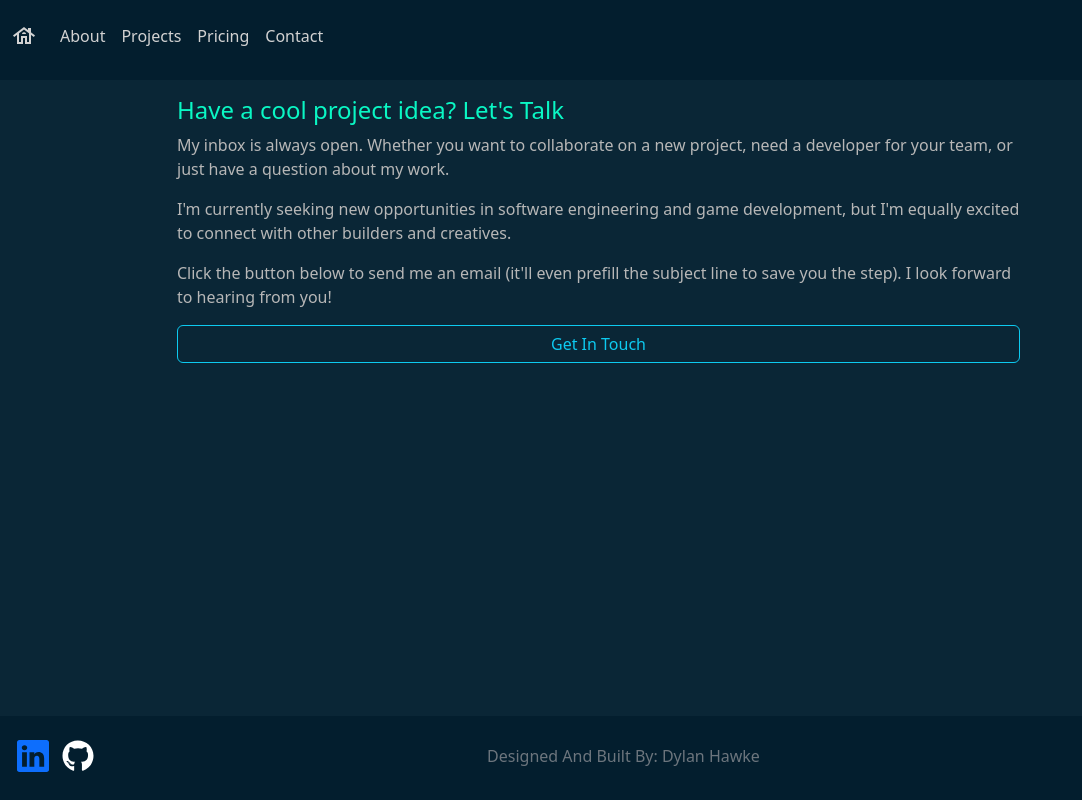
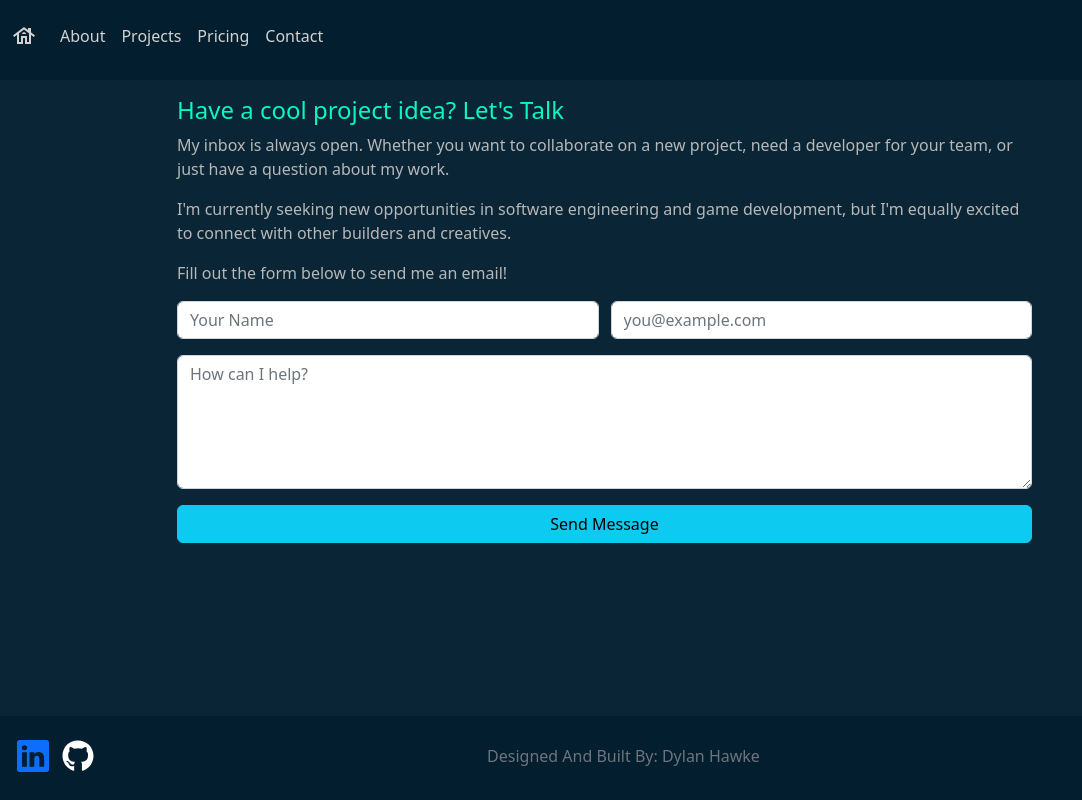
Before and after one commit to vaeleborne/Portfolio, a Next.js app in the folder portfolio/: page /contact in a window 1280 px wide. Shown: the whole page, without its empty margins (0-1082 px from the left). Built offline with nearby package versions, Linux system fonts and the light colour scheme.

Commit message:
Implemented basic contact form using the backend mailer service

```diff
--- a/portfolio/package.json
+++ b/portfolio/package.json
@@ -11,6 +11,7 @@
   "dependencies": {
     "bootstrap": "^5.3.3",
     "next": "^15.2.3",
+    "nodemailer": "^7.0.10",
     "react": "^19.0.0",
     "react-dom": "^19.0.0",
     "react-markdown": "^10.1.0"
@@ -20,6 +21,7 @@
     "@tailwindcss/postcss": "^4",
     "@types/bootstrap": "^5.2.10",
     "@types/node": "^20",
+    "@types/nodemailer": "^7.0.3",
     "@types/react": "^19",
     "@types/react-dom": "^19",
     "eslint": "^9",
--- /dev/null
+++ b/portfolio/src/app/api/contact/route.ts
@@ -0,0 +1,37 @@
+export const runtime = "nodejs";
+import { error } from "console";
+import { NextResponse } from "next/server";
+import nodemailer from "nodemailer";
+
+const RATE = new Map<string, {count: number; ts: number}>(); // DEMO ONLY (Not for being ran across multiple server instances
+
+export async function POST(req: Request) {
+    const ip = req.headers.get("x-forwarded-for") || "local";
+    const now = Date.now();
+    const entry = RATE.get(ip) ?? {count: 0, ts: now};
+    if (now - entry.ts > 60_000) {entry.count = 0; entry.ts = now;}
+    if (++entry.count > 5) { RATE.set(ip, entry); return NextResponse.json({ok: false, error: "Slow Down"}, {status: 429});}
+    RATE.set(ip, entry);
+
+    const {name, email, message} = await req.json();
+
+    if(!name || !email || !message) return NextResponse.json({ok: false, error: "Missing Fields"}, {status: 400});
+
+    const transporter = nodemailer.createTransport({
+        host: process.env.SMTP_HOST!,
+        port: Number(process.env.SMTP_PORT!),
+        secure: false, //TLS 587
+        auth: {
+            user: process.env.SMTP_USER!,
+            pass: process.env.SMTP_PASS!,
+        },
+    });
+
+    await transporter.sendMail({
+        from: process.env.FROM_EMAIL!,
+        to: process.env.TO_EMAIL!,
+        subject: `Portfolio Message from ${name}`,
+        text: `From: ${name} <${email}>\n\n${message}`,
+    });
+    return NextResponse.json({ok: true});
+}
--- a/portfolio/src/app/components/contact/Contact.tsx
+++ b/portfolio/src/app/components/contact/Contact.tsx
@@ -19,22 +19,9 @@ const Contact: React.FC = () => {
         </p>
 
         <p className="faded">
-          Click the button below to send me an email (it'll even prefill the subject line to save you the step).
-          I look forward to hearing from you!
+          Fill out the form below to send me an email!
         </p>
 
-
-        <div className="d-grid gap-2">
-          <a
-            className="btn btn-outline-info"
-            aria-label="contact button"
-            target="_blank"
-            rel="noopener noreferrer"
-            href="mailto:dylan_hawke+contactme@icloud.com?subject=Let’s%20work%20together!"
-          >
-            Get In Touch
-          </a>
-        </div>
       </div>
     </div>
   );
--- /dev/null
+++ b/portfolio/src/app/components/contact/ContactForm.tsx
@@ -0,0 +1,57 @@
+"use client";
+import { useState } from "react";
+
+export default function ContactForm() {
+    const [status, setStatus] = useState<"idle"|"sending"|"sent"|"error">("idle");
+
+    async function onSubmit(e: React.FormEvent<HTMLFormElement>) {
+        e.preventDefault();
+        const fd = new FormData(e.currentTarget);
+
+        setStatus("sending");
+
+        const res = await fetch("/api/contact", {method: "POST", body: JSON.stringify({
+            name: fd.get("name"), email: fd.get("email"), message: fd.get("message")
+        })});
+
+        setStatus(res.ok? "sent" : "error");
+        if(res.ok) (e.target as HTMLFormElement).reset();
+    }
+
+    return (
+        <div className="row mx-3 mx-md-0">
+            <div className="col-md-9 offset-md-1">
+                <form onSubmit={onSubmit} className="vstack gap-3">
+                    <div className="row">
+                        <div className="col">
+                            <input name="name" className="form-control" placeholder="Your Name" required />
+                        </div>
+                        <div className="col">
+                            <input name="email" type="email" className="form-control" placeholder="you@example.com" required />
+                        </div>
+                    </div>
+                    <div className="row">
+                        <div className="col">
+                            <textarea name="message" className="form-control" rows={5} placeholder="How can I help?" required/>
+                        </div>
+                    </div>
+                    <div className="row">
+                        <div className="col">
+                            <button className="btn btn-info w-100" disabled={status==="sending"}>{status==="sending" ? "Sending..." : "Send Message"}</button>
+                        </div>
+                    </div>
+
+                    <div className="row">
+                        <div className="col">
+                            {status === "sent" && <small className="text-success"> Thanks! I'll reply soon.</small>}
+                            {status === "error" && <small className="text-danger"> Something went wrong. Please try again.</small>}
+                            {//TODO: Make this a TOAST
+                            }
+                        </div>
+                    </div>
+                 </form>
+        </div>
+      </div>
+
+    );
+}
--- a/portfolio/src/app/contact/page.tsx
+++ b/portfolio/src/app/contact/page.tsx
@@ -1,4 +1,5 @@
 import Contact from "../components/contact/Contact";
+import ContactForm from "../components/contact/ContactForm";
 
 // app/contact/page.tsx
 export const metadata = {
@@ -7,5 +8,11 @@ export const metadata = {
 };
 
 export default function ContactPage() {
-  return <Contact />;
+ return (
+  <div>
+    <Contact />
+    <ContactForm />
+  </div>
+
+ );
 }
```
Also changed, not shown: 1 other file (tests, documents, lock files or other folders).
